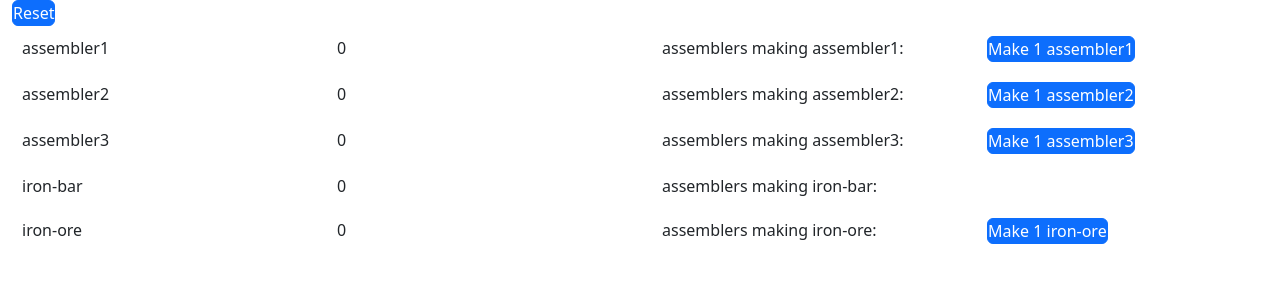
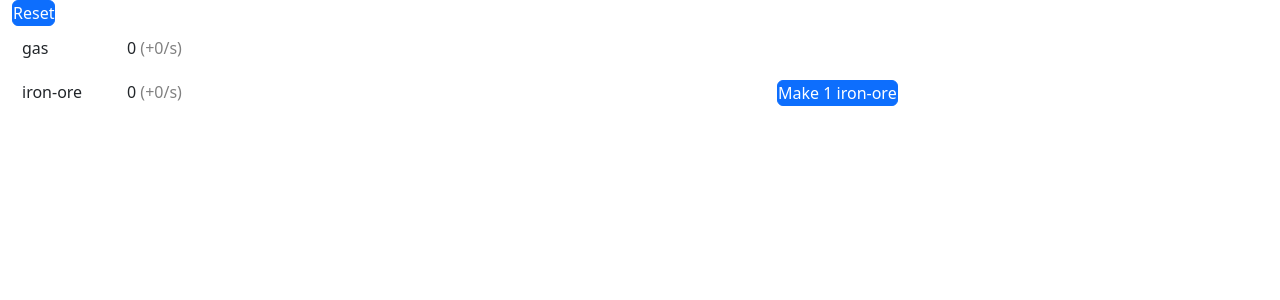
Before and after one commit to gcottrell13/idlefactorygame, a React app: page / in a window 1280 px wide. Shown: the top 300 px of the page. Built offline with nearby package versions, Linux system fonts and the light colour scheme.

Commit message:
buildings

```diff
--- a/src/assembly.ts
+++ b/src/assembly.ts
@@ -1,21 +1,15 @@
 import { useCallback, useEffect, useRef, useState } from 'react';
-import { recipes, Items, assemblerSpeeds } from './values';
+import { recipes, Items, assemblerSpeeds, timePerRecipe } from './values';
 import _ from 'lodash';
 import { SMap } from './smap';
 
 interface State {
     assemblers: {[p: string]: Partial<SMap<number>>};
-    amountThatWeHave: { [p in Items]: number };
+    amountThatWeHave: { [p in Items]?: number };
 }
 
 const defaultState = {
-    amountThatWeHave: {
-        "iron-bar": 0,
-        "iron-ore": 0,
-        assembler1: 0,
-        assembler2: 0,
-        assembler3: 0,
-    },
+    amountThatWeHave: {},
     assemblers: {},
 } satisfies State;
 
@@ -29,7 +23,8 @@ function assemble(itemName: Items, assemblerCount: number, speed: number, timeSt
 
     const amt = amounts[itemName as Items] ?? 0;
 
-    let numberOfRecipesToMake = (assemblerCount ?? 0) * timeStep * speed;
+    const craftTime = timePerRecipe[itemName];
+    let numberOfRecipesToMake = (assemblerCount ?? 0) * timeStep * speed / craftTime;
     if (numberOfRecipesToMake <= 0)
         return;
 
@@ -56,7 +51,7 @@ function doProduction({
     const amounts: { [p: string]: number } = { ..._amountsThatWeHave };
 
     _.keys(assemblers).sort().forEach(level => {
-        _.forEach(assemblers[level], (assemblerCount, itemName) => assemble(itemName as Items, assemblerCount ?? 0, assemblerSpeeds[level] ?? 0, timeStep, amounts));
+        _.forEach(assemblers[level], (assemblerCount, itemName) => assemble(itemName as Items, assemblerCount ?? 0, assemblerSpeeds[level as Items] ?? 0, timeStep, amounts));
     });
 
     return {
@@ -77,7 +72,8 @@ export function useProduction(ticksPerSecond: number) {
 
     const addAmount = useCallback(
         (itemName: Items, amount: number) => {
-            stateRef.current.amountThatWeHave[itemName] += amount;
+            const k = stateRef.current.amountThatWeHave[itemName] ?? 0;
+            stateRef.current.amountThatWeHave[itemName] = k + amount;
             setState();
         },
         []
--- a/src/css.css
+++ b/src/css.css
@@ -21,3 +21,11 @@ button.btn {
 .item-row {
     padding: 10px;
 }
+
+.assembler-count-name {
+    color: gray;
+}
+
+.speed {
+    color: gray;
+}
--- a/src/index.tsx
+++ b/src/index.tsx
@@ -2,7 +2,7 @@ import React from 'react';
 import { createRoot } from 'react-dom/client';
 import _ from 'lodash';
 import { useProduction } from "./assembly";
-import { recipes, Items, assemblerSpeeds } from './values';
+import { recipes, Items, assemblerSpeeds, timePerRecipe, requiredBuildings } from './values';
 import './css.css';
 import { Button, Row, Col } from 'react-bootstrap';
 import Container from 'react-bootstrap/Container';
@@ -29,21 +29,31 @@ function ItemDisplay({
     const makeByHandButton = makeByHand && (
         <Button className={'make-by-hand'} onClick={makeByHand}>Make 1 {itemName}</Button>
     );
+    const baseCraftTime = timePerRecipe[itemName as Items];
 
-    const assemblers = _.toPairs(assemblerCount).map(([name, no]) => <span className={'assembler-count'} key={name}><span className={'ass-count-name'}>{name}:</span> {no}</span>);
+    const assemblers = _.toPairs(assemblerCount).map(([name, no]) => (
+        <span className={'assembler-count'} key={name}>
+            <span className={'assembler-count-name'}>{name} ({baseCraftTime * (assemblerSpeeds[name as Items] ?? 0)}/s):</span> {no} ({baseCraftTime * (assemblerSpeeds[name as Items] ?? 0) * no}/s)
+        </span>
+    ));
+    const assemblerDisplay = assemblers.length > 0 ? (
+        <div className='assembler-count'>buildings making {itemName}: {assemblers}</div>
+    ) : null;
+
+    const speed = _.sum(_.keys(assemblerCount).map(key => (assemblerSpeeds[key as Items] ?? 0) * assemblerCount[key] / baseCraftTime));
 
     return (
         <Row className='item-row'>
-            <Col xs={3}>
+            <Col xs={1}>
                 <span className="item-name">{itemName}</span>
             </Col>
-            <Col xs={3}>
-                <span className="item-count">{Math.round(amt)}</span>
+            <Col xs={1}>
+                <span className="item-count">{Math.round(amt)}</span> <span className={'speed'}> (+{speed}/s)</span>
             </Col>
-            <Col xs={3}>
-                <div className='assembler-count'>assemblers making {itemName}: {assemblers}</div>
+            <Col xs={5}>
+                {assemblerDisplay}
             </Col>
-            <Col xs={3}>
+            <Col xs={5}>
                 {makeByHandButton}
                 {assemblerButtons}
             </Col>
@@ -59,18 +69,20 @@ function App() {
 
     const haveAssemblers = _.mapValues(assemblerSpeeds, (value, key) => amountThatWeHave[key as Items] ?? 0);
 
-    _.keys(amountThatWeHave).sort().forEach(itemName => {
+    _.keys(recipes).sort().forEach(itemName => {
         const amt = amountThatWeHave[itemName as Items];
         const recipe = recipes[itemName as Items];
         if (recipe === undefined) return;
 
-        const makeByHand = Object.keys(recipes[itemName as Items]).length === 0;
+        if (_.keys(recipe).every(key => (amountThatWeHave[key as Items] ?? 0) > 0) === false) return;
+
+        const makeByHand = (requiredBuildings[itemName as Items] ?? ['by-hand']).includes('by-hand');
         const assemblerCount = _.mapValues(assemblers, (value, key) => value[itemName] ?? 0);
 
         const assemblerButtons: JSX.Element[] = [];
 
         _.keys(haveAssemblers).forEach(assemblerName => {
-            if ((haveAssemblers[assemblerName] ?? 0) <= 0) return;
+            if ((haveAssemblers[assemblerName as Items] ?? 0) <= 0) return;
             assemblerButtons.push(
                 <Button
                     className={'add-assembler'}
@@ -88,7 +100,7 @@ function App() {
             <ItemDisplay
                 key={itemName}
                 amt={amt ?? 0}
-                assemblerCount={assemblerCount}
+                assemblerCount={_.pickBy(assemblerCount, x => x !== 0)}
                 itemName={itemName}
                 assemblerButtons={assemblerButtons}
                 makeByHand={makeByHand ? () => {
--- a/src/values.ts
+++ b/src/values.ts
@@ -9,27 +9,90 @@ type Recipes = {
 }
 
 export type Items =
-    'iron-bar'
+    'iron-bar' | 'gear'
     | 'iron-ore'
     | 'assembler1'
     | 'assembler2'
     | 'assembler3'
+    | 'uranium-ore'
+    | 'sulfuric-acid'
+    | 'sulfur'
+    | 'gas' | 'gas-extractor'
+    | 'chemical-plant'
+    | 'pipe'
     ;
 
 export const recipes: Recipes = {
     'iron-bar': {
         'iron-ore': 1,
     },
+    'gear': {
+        'iron-bar': 0.5,
+    },
+    'pipe': {
+        'iron-bar': 5,
+    },
     'iron-ore': {},
-    'assembler1': {},
-    'assembler2': {},
-    'assembler3': {},
+    'assembler1': {
+        'gear': 10,
+    },
+    'assembler2': {
+        'assembler1': 1,
+    },
+    'assembler3': {
+        'assembler2': 1,
+    },
+    'uranium-ore': {
+        'sulfuric-acid': 1,
+    },
+    'sulfuric-acid': {
+        'sulfur': 1,
+    },
+    'sulfur': {
+        'gas': 0.5,
+    },
+    'gas': {
+
+    },
+    'gas-extractor': {
+        'gear': 100,
+    },
+    'chemical-plant': {
+        'gear': 50,
+    },
 };
 
-export const assemblerSpeeds: SMap<number> = {
+export const timePerRecipe: {[p in Items]: number} = {
+    "iron-bar": 2,
+    gear: 0.5,
+    pipe: 0.5,
+    "iron-ore": 1,
+    assembler1: 10,
+    assembler2: 15,
+    assembler3: 25,
+    "gas-extractor": 30,
+    "sulfuric-acid": 5,
+    "uranium-ore": 5,
+    gas: 3,
+    sulfur: 3,
+    "chemical-plant": 15,
+};
+
+export const assemblerSpeeds: {[p in Items]?: number} = {
     'assembler1': 0.5,
     'assembler2': 0.75,
     'assembler3': 1.0,
+    "chemical-plant": 1.0,
+    'gas-extractor': 1.0,
+};
+
+export const requiredBuildings: {[p in Items]?: (Items | 'by-hand')[]} = {
+    'gas': ['gas-extractor'],
+    'gas-extractor': ['assembler3', 'assembler2'],
+    'assembler3': ['assembler2', 'assembler1', 'assembler3'],
+    'assembler2': ['assembler1', 'assembler2', 'assembler3'],
+    'assembler1': ['assembler1', 'assembler2', 'assembler3'],
+    'chemical-plant': ['assembler2', 'assembler3'],
 };
 
 export const sideProducts: Partial<Recipes> = {
```
